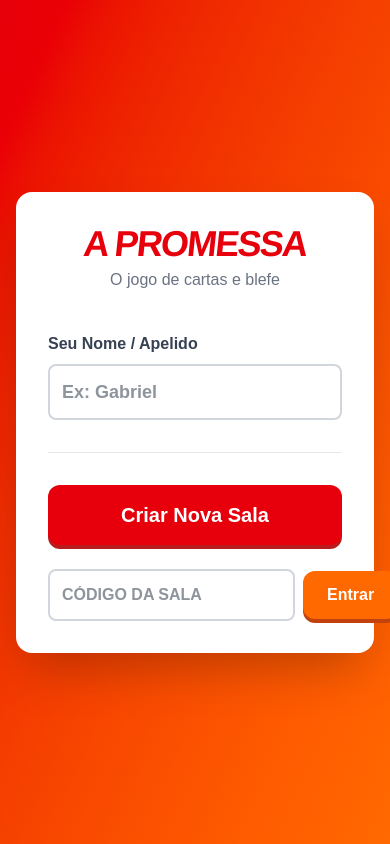
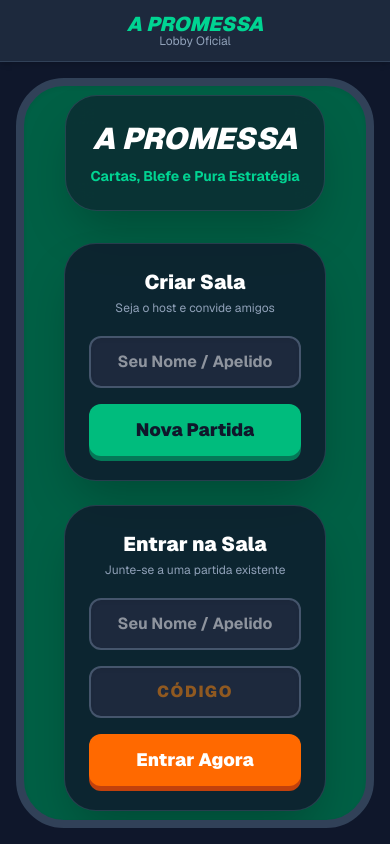
Before and after one commit to smartielo/jogo-da-promessa, a Next.js app: page / in a window 390 px wide. Built offline with nearby package versions, Linux system fonts and the light colour scheme; no server answers.

Commit message:
style: ajusta escala e margens do lobby para melhor responsividade

```diff
--- a/src/app/page.tsx
+++ b/src/app/page.tsx
@@ -1,5 +1,5 @@
 // src/app/page.tsx
-'use client'; // Necessário pois vamos usar estados (useState) e navegação no lado do cliente
+'use client';
 
 import { useState } from 'react';
 import { useRouter } from 'next/navigation';
@@ -13,21 +13,18 @@ export default function Home() {
   const [carregando, setCarregando] = useState(false);
   const router = useRouter();
 
-  // Função para criar uma nova sala
   const criarSala = async () => {
     if (!nome.trim()) return alert('Digite seu nome!');
     setCarregando(true);
 
     try {
-      // Cria uma referência vazia na lista de "salas" (isso gera um ID único automático)
       const novaSalaRef = push(ref(db, 'salas'));
       const salaId = novaSalaRef.key;
 
       if (!salaId) throw new Error('Erro ao gerar ID da sala');
 
-      // Cria o objeto do jogador criador (o "host")
       const novoJogador: Jogador = {
-        id: 'host', // Para simplificar agora, o criador é o host
+        id: 'host',
         nome: nome,
         vidas: 5,
         promessa: null,
@@ -35,7 +32,6 @@ export default function Home() {
         cartas: []
       };
 
-      // Monta o estado inicial da sala baseado na nossa interface
       const estadoInicialSala: Sala = {
         status: 'aguardando',
         rodadaAtual: 1,
@@ -48,10 +44,7 @@ export default function Home() {
         mesa: []
       };
 
-      // Salva a sala no Firebase
       await set(novaSalaRef, estadoInicialSala);
-
-      // Redireciona o usuário para a página da sala
       router.push(`/sala/${salaId}?jogadorId=host`);
     } catch (error) {
       console.error(error);
@@ -60,14 +53,12 @@ export default function Home() {
     }
   };
 
-  // Função para entrar em uma sala existente
   const entrarSala = async () => {
     if (!nome.trim() || !codigoSala.trim()) return alert('Digite seu nome e o código da sala!');
     setCarregando(true);
 
     try {
       const dbRef = ref(db);
-      // Busca a sala no banco de dados para ver se ela existe
       const snapshot = await get(child(dbRef, `salas/${codigoSala}`));
 
       if (snapshot.exists()) {
@@ -79,7 +70,6 @@ export default function Home() {
           return;
         }
 
-        // Gera um ID simples para o novo jogador
         const novoJogadorId = `jogador_${Date.now()}`;
 
         const novoJogador: Jogador = {
@@ -91,10 +81,7 @@ export default function Home() {
           cartas: []
         };
 
-        // Adiciona o jogador na sala lá no Firebase
         await set(ref(db, `salas/${codigoSala}/jogadores/${novoJogadorId}`), novoJogador);
-
-        // Redireciona para a sala
         router.push(`/sala/${codigoSala}?jogadorId=${novoJogadorId}`);
       } else {
         alert('Sala não encontrada!');
@@ -108,56 +95,89 @@ export default function Home() {
   };
 
   return (
-    <main className="min-h-screen bg-gradient-to-br from-red-600 to-orange-500 flex items-center justify-center p-4">
-      <div className="bg-white p-8 rounded-2xl shadow-2xl w-full max-w-md flex flex-col gap-6">
+    <main className="h-screen w-screen bg-slate-900 flex flex-col items-center overflow-hidden text-slate-100 font-sans">
 
-        <div className="text-center">
-          <h1 className="text-4xl font-black text-red-600 tracking-tighter transform -skew-x-6">
-            A PROMESSA
-          </h1>
-          <p className="text-gray-500 font-medium mt-1">O jogo de cartas e blefe</p>
+      {/* CABEÇALHO ELEGANTE */}
+      <header className="w-full bg-slate-800 border-b border-slate-700 px-4 py-3 flex items-center justify-center z-20 shadow-md flex-shrink-0">
+        <div className="flex flex-col flex-shrink-0 text-center">
+          <h1 className="text-xl font-black italic text-emerald-400 leading-tight">A PROMESSA</h1>
+          <span className="text-xs text-slate-400 -mt-1 select-none">Lobby Oficial</span>
+        </div>
+      </header>
+
+      {/* ÁREA CENTRAL COM O FELTRO VERDE */}
+      <div className="flex-1 w-full p-4 md:p-8 flex flex-col items-center justify-center relative overflow-y-auto">
+        {/* Aumentei o padding interno aqui (p-8 md:p-16) e reduzi o max-w para dar respiro nas bordas */}
+        <div className="w-full max-w-5xl min-h-[500px] md:min-h-[600px] bg-emerald-800 rounded-[3rem] md:rounded-[4rem] border-[8px] md:border-[12px] border-slate-700 shadow-inner flex flex-col relative overflow-hidden p-8 md:p-16 justify-center gap-8 md:gap-12">
+
+          {/* TOPO DA MESA: Título Centralizado */}
+          <div className="text-center bg-slate-900/60 p-6 md:p-10 rounded-[2rem] md:rounded-[3rem] backdrop-blur-md w-fit mx-auto shadow-2xl border border-slate-600/50">
+            <h2 className="text-3xl md:text-5xl font-black italic text-white leading-tight select-none">A PROMESSA</h2>
+            <p className="text-emerald-400 font-bold mt-2 text-sm md:text-lg">Cartas, Blefe e Pura Estratégia</p>
           </div>
 
-        <div className="flex flex-col gap-2 mt-4">
-          <label className="font-bold text-gray-700">Seu Nome / Apelido</label>
+          {/* BASE DA MESA: Painéis de Ação */}
+          <div className="w-full flex flex-col md:flex-row items-stretch justify-center gap-6 md:gap-10 relative z-10 px-2 md:px-4">
+
+            {/* PAINEL: CRIAR SALA */}
+            {/* Diminuí o max-w de max-w-md para max-w-[360px] */}
+            <div className="bg-slate-900/80 p-6 md:p-8 rounded-[2rem] border border-slate-600/50 shadow-2xl flex-1 max-w-[360px] w-full mx-auto flex flex-col gap-4">
+              <div className="text-center mb-1">
+                <p className="font-black text-xl text-white">Criar Sala</p>
+                <p className="text-slate-400 text-xs mt-1">Seja o host e convide amigos</p>
+              </div>
+
               <input
                 type="text"
-            className="border-2 border-gray-300 rounded-lg p-3 text-lg font-bold text-gray-800 focus:border-red-500 focus:outline-none transition-colors"
-            placeholder="Ex: Gabriel"
+                className="w-full border-2 border-slate-600 rounded-xl p-3 text-base font-bold text-white bg-slate-800 focus:border-emerald-500 focus:outline-none transition-colors shadow-inner text-center"
+                placeholder="Seu Nome / Apelido"
                 value={nome}
                 onChange={(e) => setNome(e.target.value)}
               />
-        </div>
 
-        <hr className="my-2 border-gray-200" />
-
-        <div className="flex flex-col gap-4">
               <button
                 onClick={criarSala}
                 disabled={carregando}
-            className="bg-red-600 hover:bg-red-700 text-white font-bold py-4 rounded-xl text-xl shadow-[0_4px_0_rgb(185,28,28)] active:shadow-[0_0px_0_rgb(185,28,28)] active:translate-y-1 transition-all disabled:opacity-50"
+                className="w-full mt-auto bg-emerald-500 hover:bg-emerald-400 text-slate-900 font-black py-3 rounded-xl text-lg shadow-[0_5px_0_rgb(4,120,87)] active:translate-y-1 active:shadow-none transition-all disabled:opacity-50"
               >
-            {carregando ? 'Criando...' : 'Criar Nova Sala'}
+                {carregando ? 'Criando...' : 'Nova Partida'}
               </button>
+            </div>
 
-          <div className="flex items-center gap-2 mt-2">
+            {/* PAINEL: ENTRAR EM SALA */}
+            <div className="bg-slate-900/80 p-6 md:p-8 rounded-[2rem] border border-slate-600/50 shadow-2xl flex-1 max-w-[360px] w-full mx-auto flex flex-col gap-4">
+              <div className="text-center mb-1">
+                <p className="font-black text-xl text-white">Entrar na Sala</p>
+                <p className="text-slate-400 text-xs mt-1">Junte-se a uma partida existente</p>
+              </div>
+
               <input
                 type="text"
-              className="border-2 border-gray-300 rounded-lg p-3 font-bold text-gray-800 flex-1 focus:border-orange-500 focus:outline-none uppercase"
-              placeholder="CÓDIGO DA SALA"
+                className="w-full border-2 border-slate-600 rounded-xl p-3 text-base font-bold text-white bg-slate-800 focus:border-orange-500 focus:outline-none transition-colors shadow-inner text-center"
+                placeholder="Seu Nome / Apelido"
+                value={nome}
+                onChange={(e) => setNome(e.target.value)}
+              />
+
+              <input
+                type="text"
+                className="w-full border-2 border-slate-600 rounded-xl p-3 text-base font-black text-orange-400 bg-slate-800 focus:border-orange-500 focus:outline-none transition-colors shadow-inner text-center uppercase tracking-widest"
+                placeholder="CÓDIGO"
                 value={codigoSala}
-              onChange={(e) => setCodigoSala(e.target.value.trim())}
+                onChange={(e) => setCodigoSala(e.target.value.trim().toUpperCase())}
               />
+
               <button
                 onClick={entrarSala}
                 disabled={carregando}
-              className="bg-orange-500 hover:bg-orange-600 text-white font-bold py-3 px-6 rounded-xl shadow-[0_4px_0_rgb(194,65,12)] active:shadow-[0_0px_0_rgb(194,65,12)] active:translate-y-1 transition-all disabled:opacity-50"
+                className="w-full mt-auto bg-orange-500 hover:bg-orange-400 text-white font-black py-3 rounded-xl text-lg shadow-[0_5px_0_rgb(194,65,12)] active:shadow-[0_0px_0_rgb(194,65,12)] active:translate-y-1 transition-all disabled:opacity-50"
               >
-              Entrar
+                {carregando ? 'Entrando...' : 'Entrar Agora'}
               </button>
             </div>
+
           </div>
-
+        </div>
       </div>
     </main>
   );
```
Lines whose indentation alone changed are shown as unchanged.
